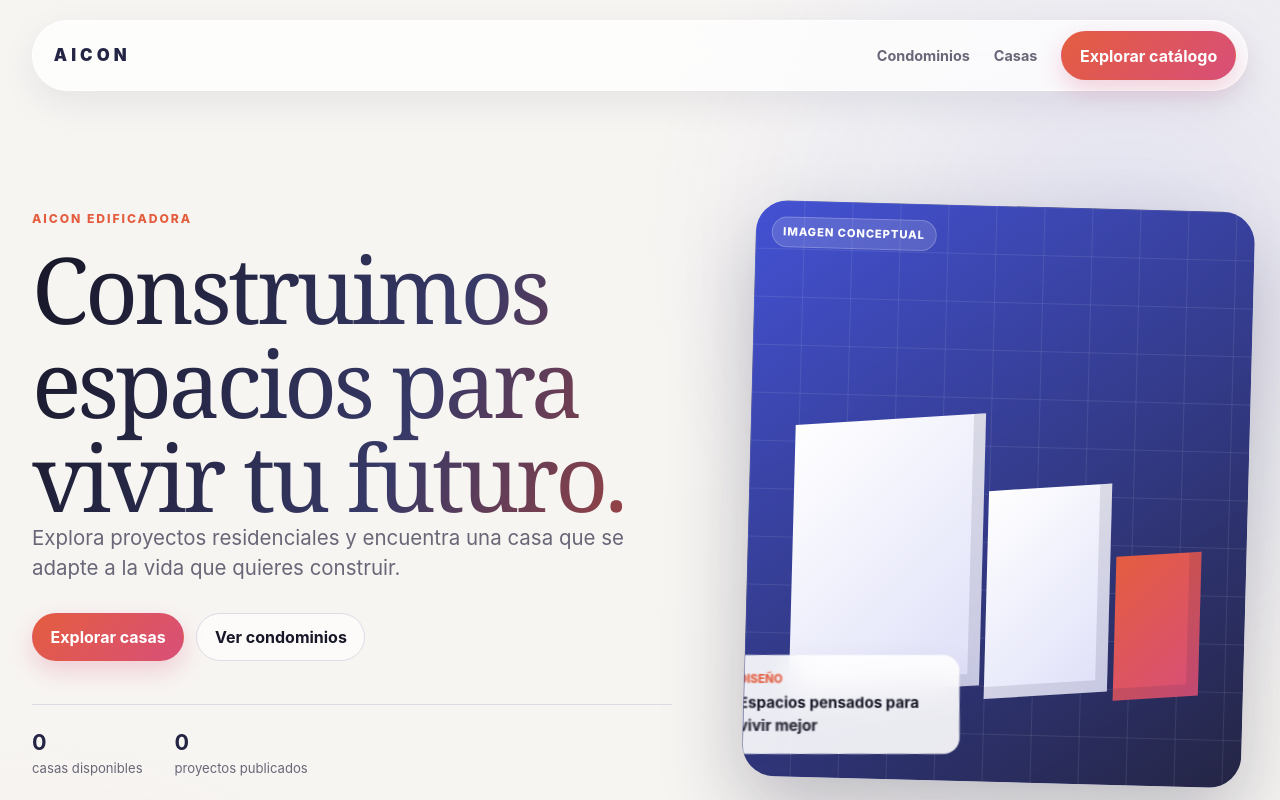
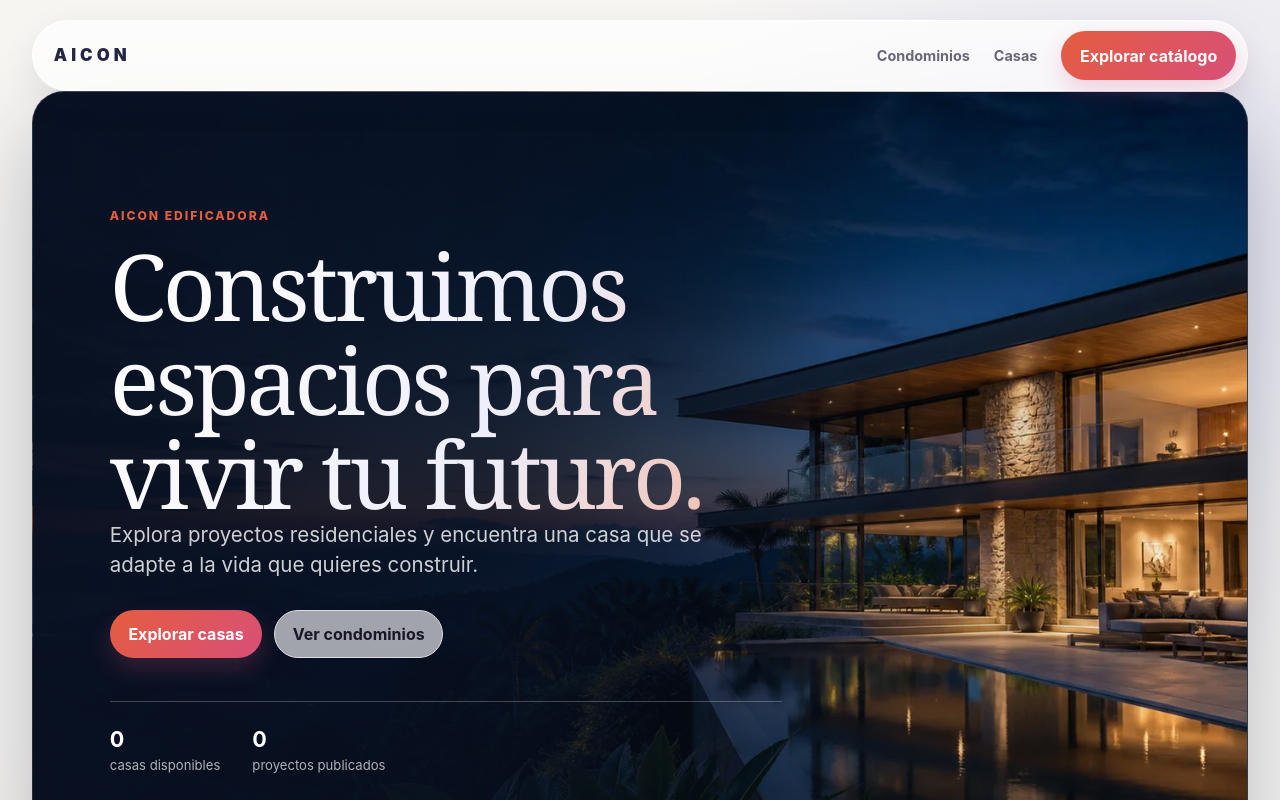
Before and after one commit to Ciscojes/aicon-web, a Next.js app: page / in a window 1280 px wide. Shown: the top 800 px of the page. Built offline with nearby package versions, Linux system fonts and the light colour scheme; no server answers; the database is empty.

Commit message:
feat: add cinematic public hero image (#7)
Co-authored-by: Jesus Granados <jfrangranadosmora@gmail.com>

```diff
--- a/src/app/globals.css
+++ b/src/app/globals.css
@@ -757,13 +757,26 @@ textarea:focus-visible {
 
 .public-hero {
   align-items: center;
+  background:
+    linear-gradient(90deg, rgb(9 17 35 / 94%) 0%, rgb(9 17 35 / 78%) 38%, rgb(9 17 35 / 18%) 72%, transparent 100%),
+    url("/images/aicon-hero-residence.webp") center / cover no-repeat;
+  border: 1px solid rgb(255 255 255 / 16%);
+  border-radius: 2rem;
+  box-shadow: 0 34px 90px rgb(18 29 55 / 28%);
   display: grid;
-  gap: clamp(2rem, 6vw, 6rem);
-  grid-template-columns: minmax(0, 1fr) minmax(22rem, 0.78fr);
   margin: 0 auto;
   max-width: 76rem;
   min-height: min(48rem, calc(100vh - 6rem));
-  padding: clamp(4rem, 9vw, 8rem) 0;
+  overflow: hidden;
+  padding: clamp(4rem, 9vw, 8rem) clamp(1.5rem, 6vw, 5rem);
+  position: relative;
+}
+
+.public-hero-copy {
+  color: white;
+  max-width: 42rem;
+  position: relative;
+  z-index: 1;
 }
 
 .public-hero h1,
@@ -779,7 +792,7 @@ textarea:focus-visible {
 }
 
 .public-hero h1 {
-  background: linear-gradient(115deg, #171727 0%, #373967 60%, #c84732 112%);
+  background: linear-gradient(115deg, #fff 0%, #eeeefa 60%, #f2a184 112%);
   background-clip: text;
   font-size: clamp(3.2rem, 7.2vw, 6.5rem);
   -webkit-background-clip: text;
@@ -787,7 +800,7 @@ textarea:focus-visible {
 }
 
 .public-hero-copy > p:not(.eyebrow) {
-  color: var(--muted);
+  color: rgb(255 255 255 / 80%);
   font-size: clamp(1.05rem, 2vw, 1.28rem);
   max-width: 39rem;
 }
@@ -801,7 +814,7 @@ textarea:focus-visible {
 }
 
 .hero-trust {
-  border-top: 1px solid var(--line);
+  border-top: 1px solid rgb(255 255 255 / 24%);
   display: flex;
   gap: 2rem;
   margin-top: 2.7rem;
@@ -809,14 +822,30 @@ textarea:focus-visible {
 }
 
 .hero-trust span {
-  color: var(--muted);
+  color: rgb(255 255 255 / 68%);
   display: grid;
   font-size: 0.82rem;
 }
 
 .hero-trust strong {
-  color: var(--accent-dark);
+  color: white;
   font-size: 1.35rem;
+}
+
+.public-hero-label {
+  backdrop-filter: blur(12px);
+  background: rgb(9 17 35 / 52%);
+  border: 1px solid rgb(255 255 255 / 18%);
+  border-radius: 999px;
+  bottom: 1.25rem;
+  color: rgb(255 255 255 / 72%);
+  font-size: 0.68rem;
+  font-weight: 800;
+  letter-spacing: 0.08em;
+  padding: 0.4rem 0.7rem;
+  position: absolute;
+  right: 1.25rem;
+  text-transform: uppercase;
 }
 
 .public-hero-art,
@@ -1100,7 +1129,11 @@ textarea:focus-visible {
   .public-values,
   .property-detail-hero,
   .property-detail-content { grid-template-columns: 1fr; }
-  .public-hero { padding-top: 4rem; }
+  .public-hero {
+    background-position: 62% center;
+    min-height: 42rem;
+    padding: 4rem 1.35rem;
+  }
   .public-hero-art { min-height: 27rem; transform: none; }
   .hero-art-card { left: 1rem; transform: none; }
   .hero-trust { gap: 1rem; }
--- a/src/app/page.tsx
+++ b/src/app/page.tsx
@@ -14,7 +14,7 @@ export default async function Home() {
       <main>
         <section className="public-hero">
           <div className="public-hero-copy"><p className="eyebrow">Aicon Edificadora</p><h1>Construimos espacios para vivir tu futuro.</h1><p>Explora proyectos residenciales y encuentra una casa que se adapte a la vida que quieres construir.</p><div className="public-hero-actions"><Link className="button button-primary" href="/catalogo">Explorar casas</Link><Link className="button button-secondary" href="#condominios">Ver condominios</Link></div><div className="hero-trust"><span><strong>{available.length}</strong> casas disponibles</span><span><strong>{condominiums.length}</strong> proyectos publicados</span></div></div>
-          <div className="public-hero-art" aria-label="Composición arquitectónica ilustrativa"><span className="illustration-label">Imagen conceptual</span><div className="hero-building"><span /><span /><span /></div><div className="hero-art-card"><span>Diseño</span><strong>Espacios pensados para vivir mejor</strong></div></div>
+          <span className="public-hero-label">Imagen conceptual</span>
         </section>
 
         <section className="public-search-band" aria-labelledby="quick-search-title"><div><p className="eyebrow">Encuentra tu casa</p><h2 id="quick-search-title">Empieza por el proyecto que te interesa.</h2></div><form action="/catalogo" method="get"><label htmlFor="home-condominium">Condominio</label><select id="home-condominium" name="condominio"><option value="">Todos los condominios</option>{condominiums.map((item) => <option key={item.id} value={item.slug}>{item.name}</option>)}</select><button className="button button-primary" type="submit">Buscar casas</button></form></section>
```
Also changed, not shown: public/images/aicon-hero-residence.webp (added).
